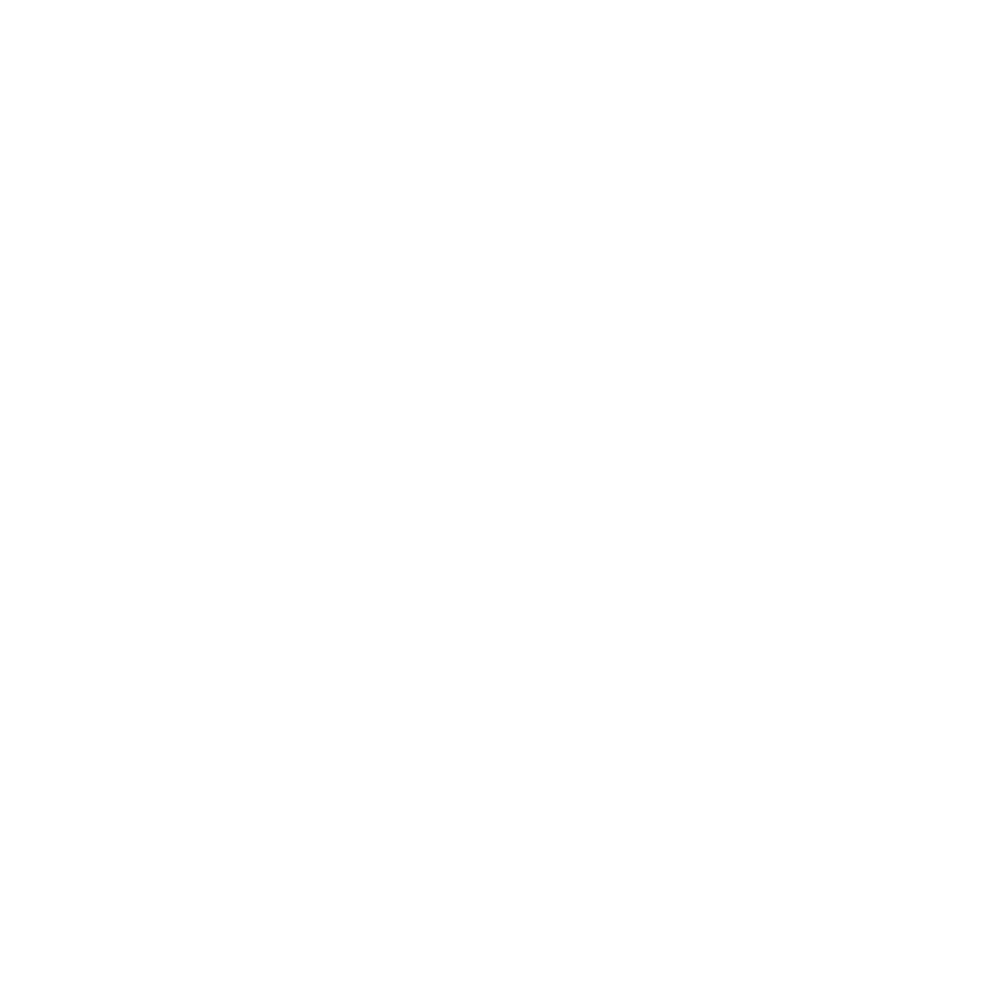
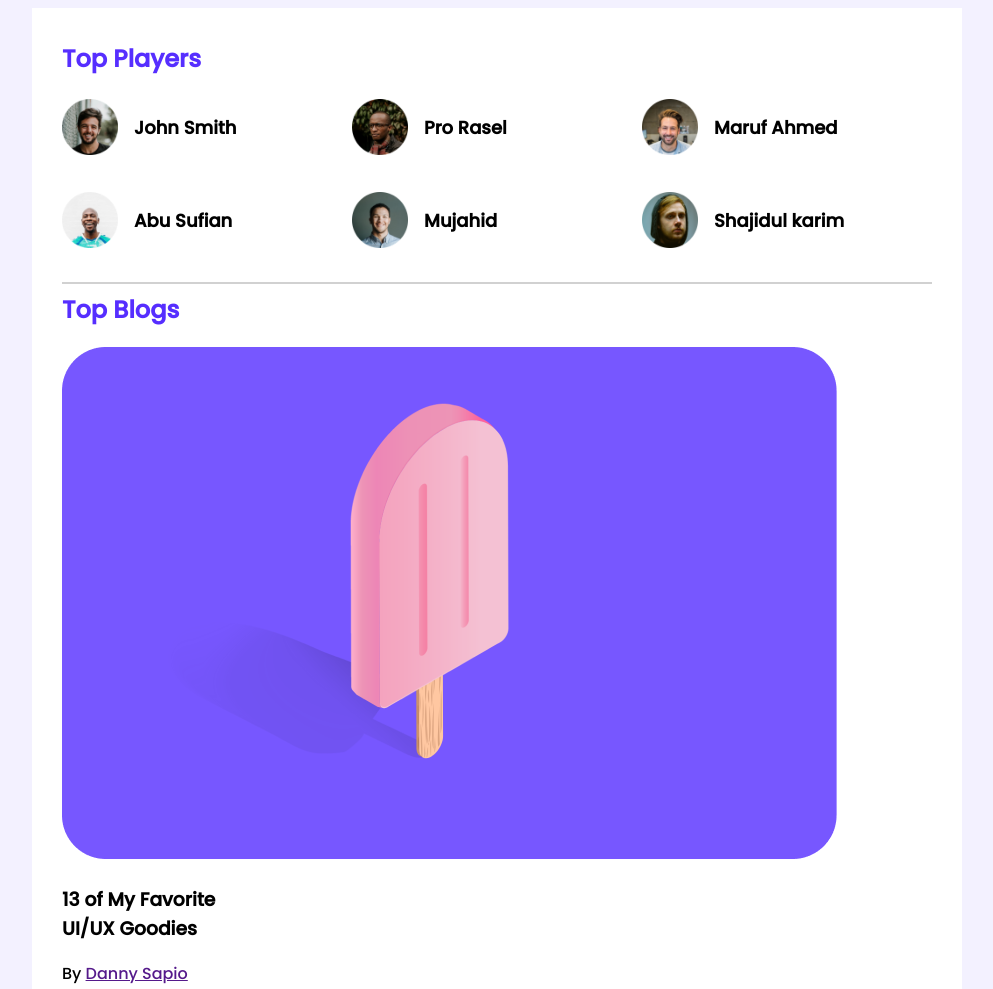
Before and after one commit to Authoi234/leader-board-css3, a plain HTML site: page index.html in a window 1280 px wide. Shown: the top 989 px of the page, without its empty margins (143-1136 px from the left). Before the commit the page ends 800 px from the top, so only its background shows below. Drawn offline with Linux system fonts and the light colour scheme.

Commit message:
top blogs

```diff
--- a/index.html
+++ b/index.html
@@ -9,6 +9,71 @@
     <link rel="stylesheet" href="style.css">
 </head>
 <body>
+    <!-- header start -->
+    <header>
+        <!-- nav -->
+        <nav>
 
+        </nav>
+    </header>
+    <!-- header end -->
+
+    <!-- main start -->
+    <main>
+        <!-- top players and top blogs -->
+        <section class="container">
+            <div class="top-players">
+                <h2 class="section-title">Top Players</h2>
+                <div class="players">
+                    <div class="player">
+                        <img src="images/players/player-1.png" alt="">
+                        <h3 class="players-name">John Smith</h3>
+                    </div>
+                    <div class="player">
+                        <img src="images/players/player-2.png" alt="">
+                        <h3 class="players-name">Pro Rasel</h3>
+                    </div>
+                    <div class="player">
+                        <img src="images/players/player-3.png" alt="">
+                        <h3 class="players-name">Maruf Ahmed</h3>
+                    </div>
+                    <div class="player">
+                        <img src="images/players/player-4.png" alt="">
+                        <h3 class="players-name">Abu Sufian</h3>
+                    </div>
+                    <div class="player">
+                        <img src="images/players/player-5.png" alt="">
+                        <h3 class="players-name">Mujahid</h3>
+                    </div>
+                    <div class="player">
+                        <img src="images/players/player-6.png" alt="">
+                        <h3 class="players-name">Shajidul karim</h3>
+                    </div>
+                </div>
+            </div>
+            <hr>
+            <div class="top-blogs">
+                <h2 class="section-title">Top Blogs</h2>
+                <div class="blogs">
+                    <article class="blog">
+                        <div class="thumbnail">
+                            <img src="./images/blogs/blog-1.png" alt="">
+                        </div>
+                        <div class="blog-info">
+                            <h3 class="blog-title">13 of My Favorite <br> UI/UX Goodies</h3>
+                            <p class="blog-author">By <a href="">Danny Sapio</a></p>
+                        </div>
+                    </article>
+                </div>
+            </div>
+        </section>
+    </main>
+    <!-- main end -->
+
+    <!-- footer start -->
+    <footer>
+
+    </footer>
+    <!-- footer end -->
 </body>
 </html>
--- a/style.css
+++ b/style.css
@@ -0,0 +1,54 @@
+/* fonts */
+@import url('https://fonts.googleapis.com/css2?family=Poppins:wght@500&display=swap');
+
+/* common styles and utilities*/
+body{
+    font-family: 'Poppins', sans-serif;
+    background-color: #F3F1FF;
+}
+main{
+    display: flex;
+    justify-content: center;
+}
+.container{
+    background-color: #ffffff;
+    width: 870px;
+    padding: 30px;
+}
+/* top players style */
+.top-players{
+    margin-bottom: 30px;
+}
+.section-title{
+    color: #562EFF;
+    font-size: 24px;
+    margin-top: 3px;
+}
+.players{
+    display: grid;
+    grid-template-columns: repeat(3, 1fr);
+    grid-row-gap: 30px;
+}
+.player{
+    display: flex;
+    align-items: center;
+}
+.player img{
+    width: 56px;
+    height: 56px;
+}
+.players-name{
+    margin-left: 16px;
+    font-size: 18px;
+}
+hr{
+    border: 1px solid #D1D1D1;
+}
+
+/*------------------
+   Top blogs styles
+-------------------*/
+.blog .thumbnail img{
+    width: 117;
+    height: 117;
+}
```
